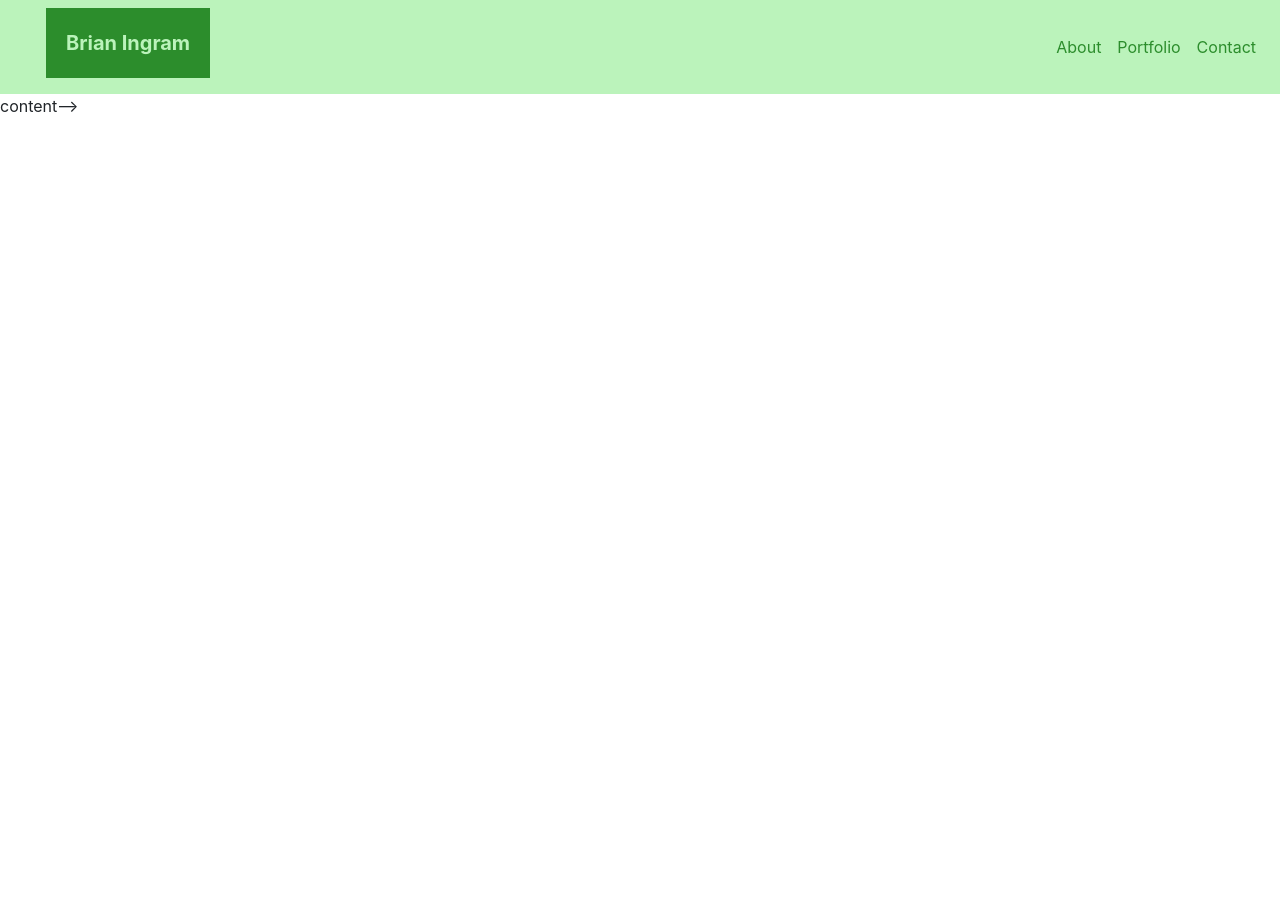
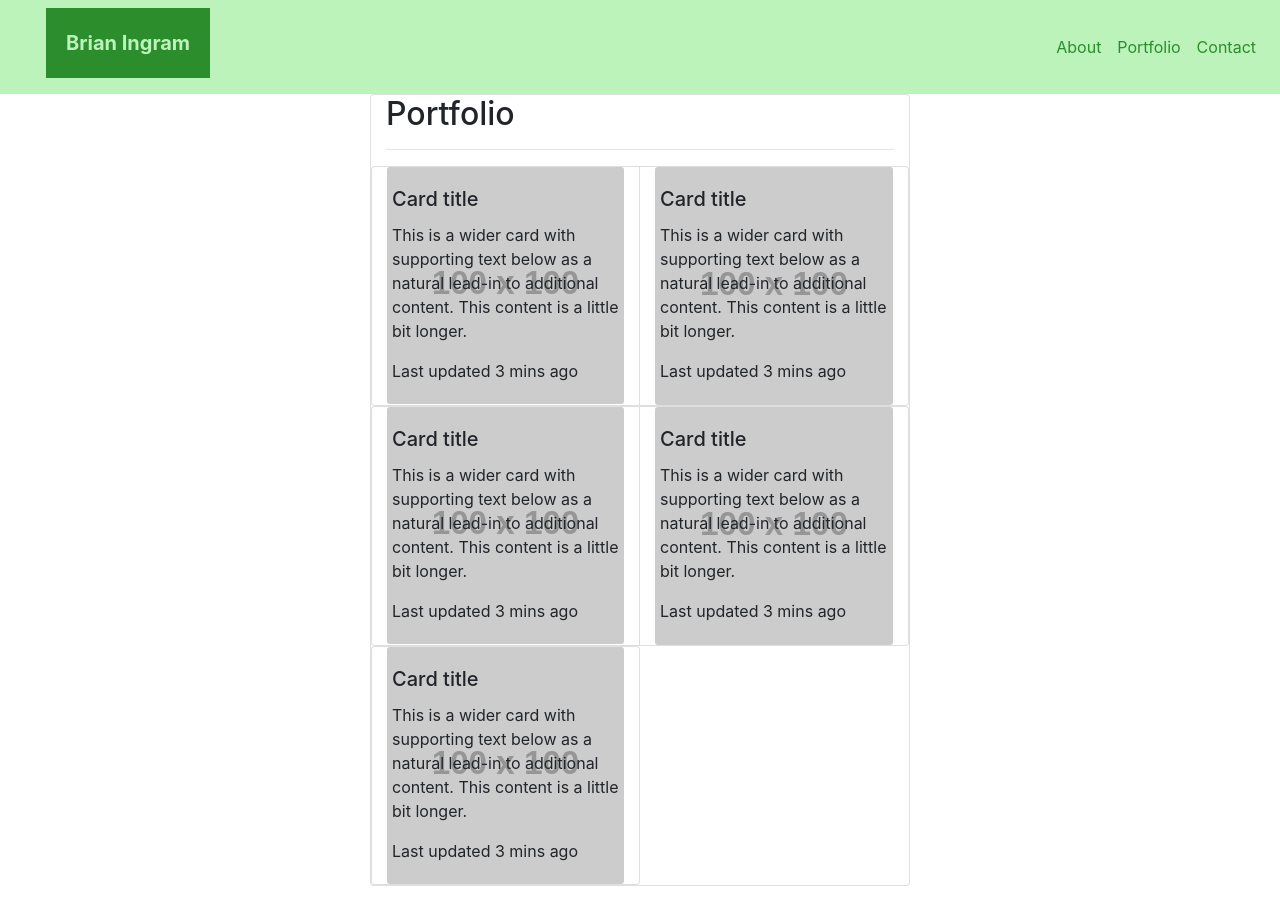
Before and after one commit to ingrambc/portfolio, a plain HTML site: page portfolio.html in a window 1280 px wide. Before the commit the page ends 800 px from the top, so only its background shows below. Drawn offline with nearby package versions, Linux system fonts and the light colour scheme; placeholder pictures from the web are drawn by us.

Commit message:
added card to contact and portfolio

```diff
--- a/portfolio.html
+++ b/portfolio.html
@@ -10,7 +10,7 @@
         crossorigin="anonymous">
   <link rel="stylesheet" type="text/css" href="style.css">
 
-  <title>Brian Ingram</title>
+  <title>Brian's Portfolio</title>
 </head>
 <body>
   <!-- Start Nav -->
@@ -36,9 +36,66 @@
   <!-- End Nav -->
 
   <!--Start content-->
+  <main class="card portfolioCard mb-3 mx-auto">
+    <div class="row1 col-md-12">
+      <h2>Portfolio</h2>
+      <hr>
+    </div>
+
+    <div class="card-group">
+      <div class="card col-md-6">
+        <img class="card-img" src="https://via.placeholder.com/100" alt="Card image">
+        <div class="card-img-overlay">
+          <h5 class="card-title">Card title</h5>
+          <p class="card-text">This is a wider card with supporting text below as a natural lead-in to additional content. This content is a little bit longer.</p>
+          <p class="card-text">Last updated 3 mins ago</p>
+        </div>
+      </div>
+      <div class="card col-md-6">
+        <img class="card-img" src="https://via.placeholder.com/100" alt="Card image">
+        <div class="card-img-overlay">
+          <h5 class="card-title">Card title</h5>
+          <p class="card-text">This is a wider card with supporting text below as a natural lead-in to additional content. This content is a little bit longer.</p>
+          <p class="card-text">Last updated 3 mins ago</p>
+        </div>
+      </div>
+    </div>
+
+    <div class="card-group">
+      <div class="card col-md-6">
+        <img class="card-img" src="https://via.placeholder.com/100" alt="Card image">
+        <div class="card-img-overlay">
+          <h5 class="card-title">Card title</h5>
+          <p class="card-text">This is a wider card with supporting text below as a natural lead-in to additional content. This content is a little bit longer.</p>
+          <p class="card-text">Last updated 3 mins ago</p>
+        </div>
+      </div>
+      <div class="card col-md-6">
+        <img class="card-img" src="https://via.placeholder.com/100" alt="Card image">
+        <div class="card-img-overlay">
+          <h5 class="card-title">Card title</h5>
+          <p class="card-text">This is a wider card with supporting text below as a natural lead-in to additional content. This content is a little bit longer.</p>
+          <p class="card-text">Last updated 3 mins ago</p>
+        </div>
+      </div>
+    </div>
+
+    <div class="card-group">
+      <div class="card col-md-6">
+        <img class="card-img" src="https://via.placeholder.com/100" alt="Card image">
+        <div class="card-img-overlay">
+          <h5 class="card-title">Card title</h5>
+          <p class="card-text">This is a wider card with supporting text below as a natural lead-in to additional content. This content is a little bit longer.</p>
+          <p class="card-text">Last updated 3 mins ago</p>
+        </div>
+      </div>
+    </div>
 
 
-  <!--End--> content-->
+  </main>
+
+
+  <!--End content-->
 
 
 
--- a/style.css
+++ b/style.css
@@ -21,3 +21,7 @@
   float: right;
   color: rgb(44, 141, 44)
 }
+
+.infoCard, .form, .portfolioCard{
+  max-width: 540px;
+}
```
Also changed, not shown: contact.html (+1 -1 lines), index.html (+1 -1 lines).
